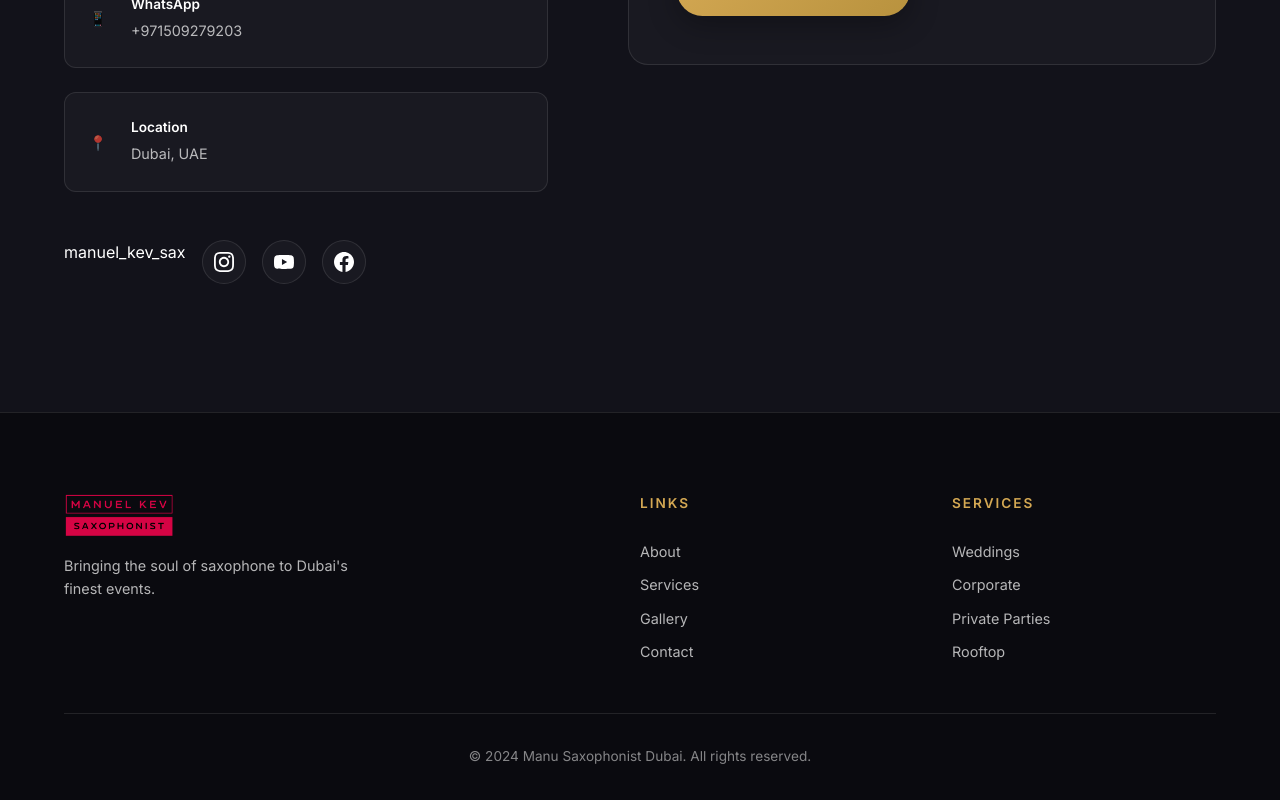
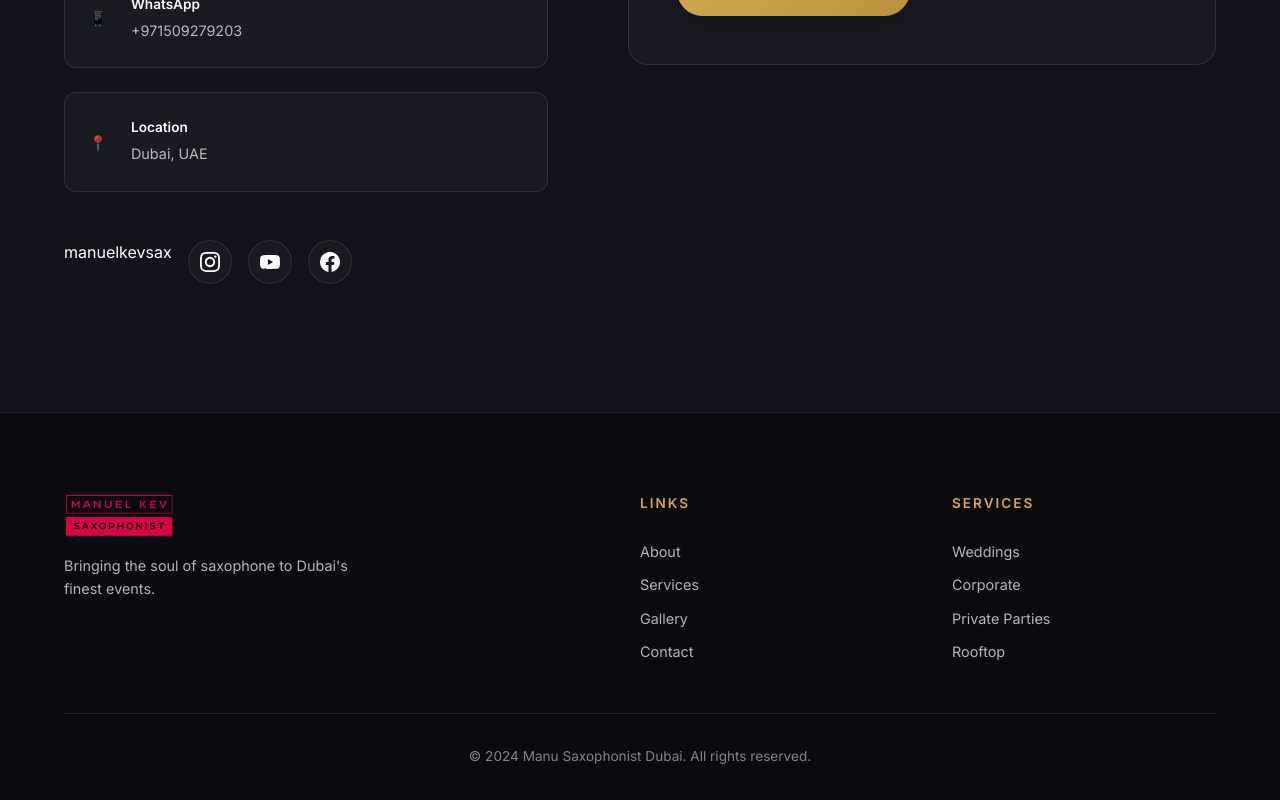
Before and after one commit to manuelquevedo01/web, a plain HTML site: page index.html in a window 1280 px wide. Shown: the part 5332-6132 px from the top of the page. Drawn offline with nearby package versions, Linux system fonts and the light colour scheme.

Commit message:
social username

```diff
--- a/index.html
+++ b/index.html
@@ -274,7 +274,7 @@
                             </div>
                         </div>
                     </div>
-                    <div class="social-links">manuel_kev_sax
+                    <div class="social-links">manuelkevsax
                         <a href="https://www.instagram.com/manuelkevsax/" target="_blank" aria-label="Instagram"><svg
                                 viewBox="0 0 24 24" fill="currentColor">
                                 <path
```
